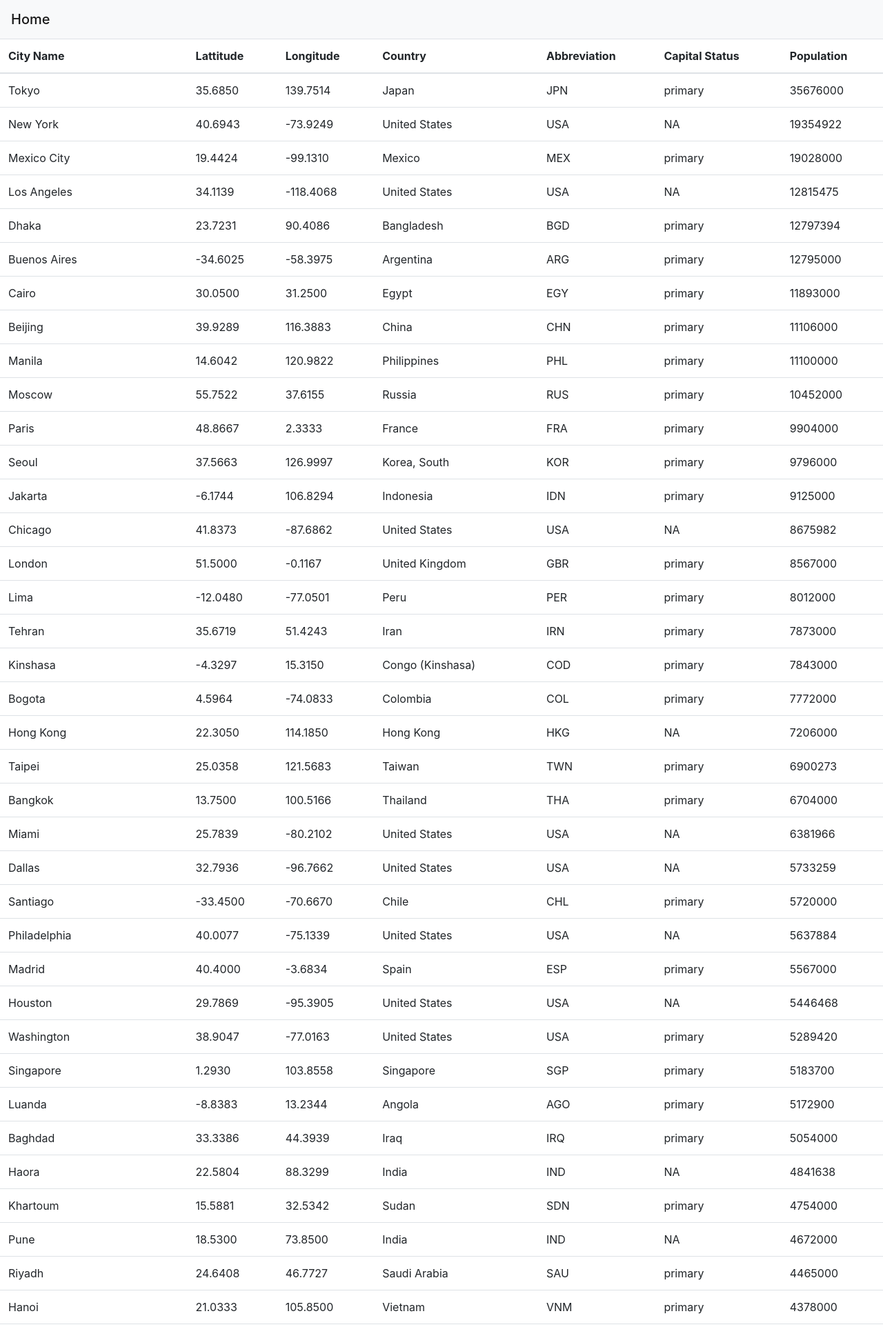
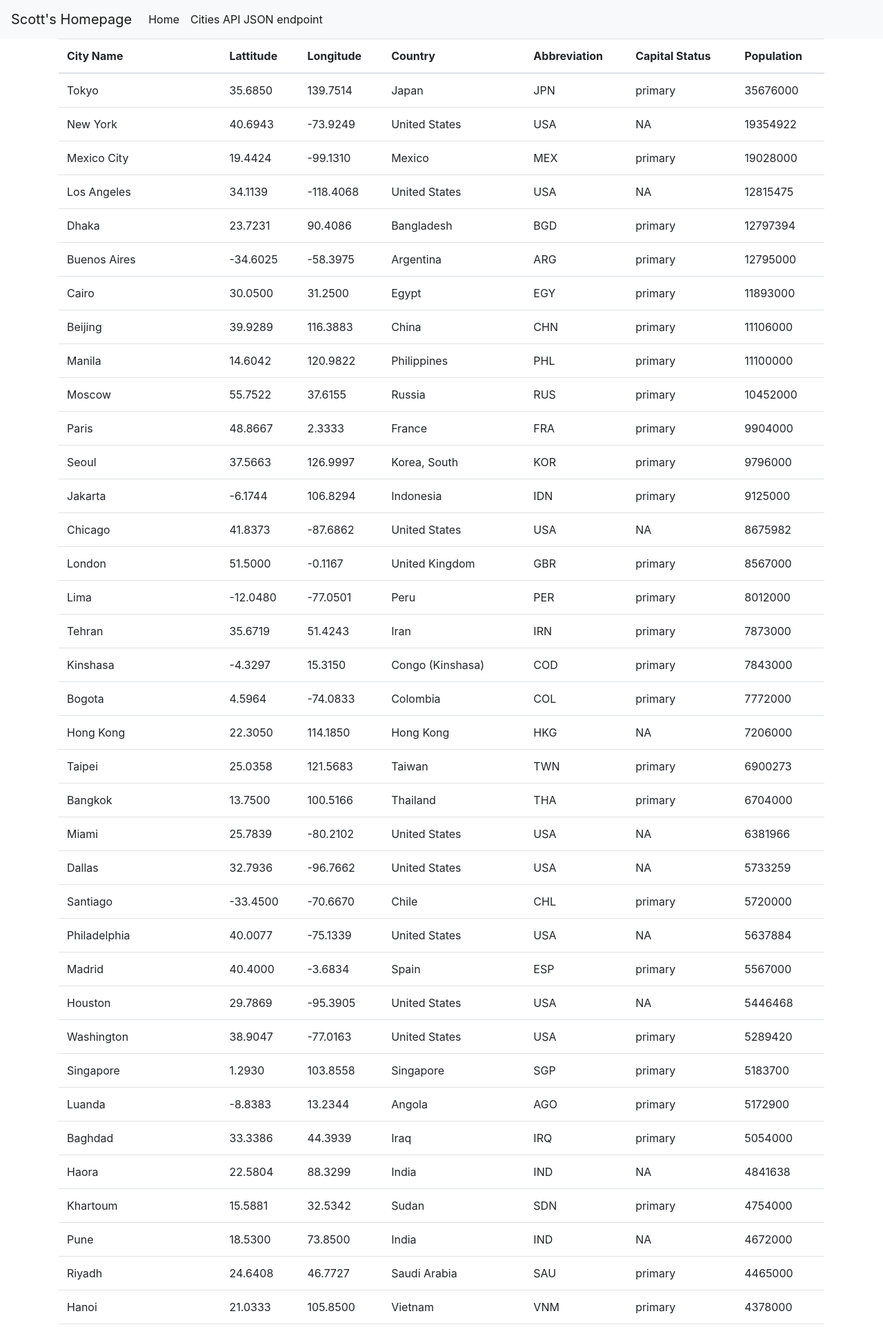
Before and after one commit to sng23/python-docker-flask-pycharm-bootstrap, a Flask app: page / in a window 1280 px wide. Shown: the top 1924 px of the page at 69% size. Run offline with Flask 2, Linux system fonts and the light colour scheme; data comes from the database, SQL or seed files in the repository; data that the repository does not hold is empty; some libraries are stand-ins or nearby versions.

Commit message:
Task: Step 15 - Update username, navbar, main content element, and screenshot for bootstrap table output.

```diff
--- a/app/app.py
+++ b/app/app.py
@@ -29,7 +29,7 @@ def cities_import() -> List[Dict]:
 
 @app.route('/')
 def index():
-    user = {'username': 'Miguel'}
+    user = {'username': 'Scott'}
     city_data = cities_import()
     return render_template('index.html', title='Home', user=user, cities=city_data)
 
--- a/app/templates/layout.html
+++ b/app/templates/layout.html
@@ -9,17 +9,33 @@
         <!-- Bootstrap CSS -->
         <link rel="stylesheet" href="https://stackpath.bootstrapcdn.com/bootstrap/4.4.1/css/bootstrap.min.css"
               integrity="sha384-Vkoo8x4CGsO3+Hhxv8T/Q5PaXtkKtu6ug5TOeNV6gBiFeWPGFN9MuhOf23Q9Ifjh" crossorigin="anonymous">
-        {% if title %}
-        <title>{{ title }}</title>
+        {% if user %}
+        <title>Welcome to {{ user.username }}'s site</title>
         {% else %}
         <title>Welcome to My Site!</title>
         {% endif %}
     </head>
     <body>
-        <nav class="navbar navbar-light bg-light">
-          <span class="navbar-brand mb-0 h1">{{ title }}</span>
+        <nav class="navbar navbar-expand-lg navbar-light bg-light">
+          <a class="navbar-brand" href="#">{% if user %}{{ user.username }}'s Homepage{% else %}
+            <title>Welcome to My Homepage</title>
+            {% endif %}</a>
+          <button class="navbar-toggler" type="button" data-toggle="collapse" data-target="#navbarNavDropdown" aria-controls="navbarNavDropdown" aria-expanded="false" aria-label="Toggle navigation">
+            <span class="navbar-toggler-icon"></span>
+          </button>
+          <div class="collapse navbar-collapse" id="navbarNavDropdown">
+            <ul class="navbar-nav">
+              <li class="nav-item active">
+                <a class="nav-link" href="#">Home <span class="sr-only">(current)</span></a>
+              </li>
+              <li class="nav-item active">
+                <a class="nav-link" href="api/cities">Cities API JSON endpoint <span class="sr-only">(current)</span></a>
+              </li>
+
+            </ul>
+          </div>
         </nav>
-        <div id="content">{% block content %}{% endblock %}</div>
+        <main role="main" class="container">{% block content %}{% endblock %}</main>
         <div id="footer">
             <!-- Optional JavaScript -->
             <!-- jQuery first, then Popper.js, then Bootstrap JS -->
```
Also changed, not shown: README.md, 1 other file.
